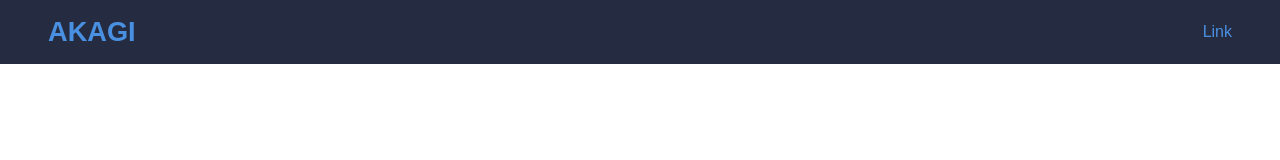
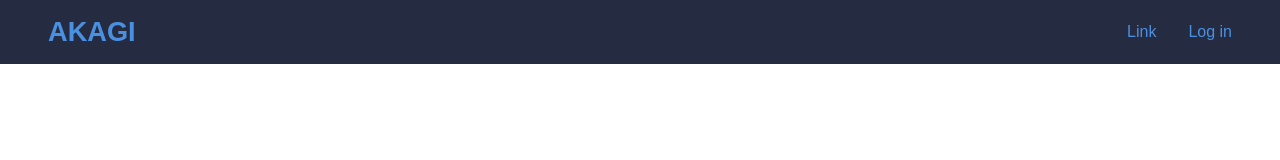
Before and after one commit to aakagi/akagi.co, a Next.js app: page / in a window 1280 px wide. Shown: the top 160 px of the page. Built offline with nearby package versions, Linux system fonts and the light colour scheme.

Commit message:
slight nav element restyle

```diff
--- a/components/Navbar/Navbar.tsx
+++ b/components/Navbar/Navbar.tsx
@@ -27,6 +27,7 @@ const NavFixed = styled.div`
 const RightContainer = styled.div `
   margin-left: auto;
   align-items: center;
+  display: flex;
 `;
 
 const Logo = styled.a`
@@ -34,6 +35,10 @@ const Logo = styled.a`
   cursor: pointer;
   font-size: 1.7em;
   font-weight: 700;
+`;
+
+const LinkWrapper = styled.div`
+  margin-left: 2rem;
 `;
 
 const LinkAnchor = styled.a`
@@ -56,14 +61,18 @@ export default class Navbar extends React.Component<Props> {
             </Logo>
           </Link>
           <RightContainer>
-            <Link href={'/sxsw'}>
-              <LinkAnchor>
-                Link
+            <LinkWrapper>
+              <Link href={'/'}>
+                <LinkAnchor>
+                  Link
+                </LinkAnchor>
+              </Link>
+            </LinkWrapper>
+            <LinkWrapper>
+              <LinkAnchor onClick={this.props.onLoginClick}>
+                Log in
               </LinkAnchor>
-            </Link>
-            {/*<Link onClick={this.props.onLoginClick}>
-              Log in
-            </Link>*/}
+            </LinkWrapper>
           </RightContainer>
         </NavFixed>
       </NavbarWrapper>
```
